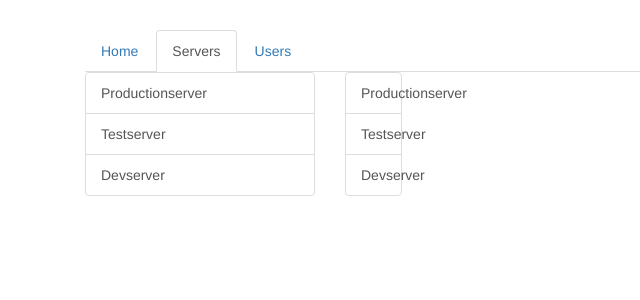
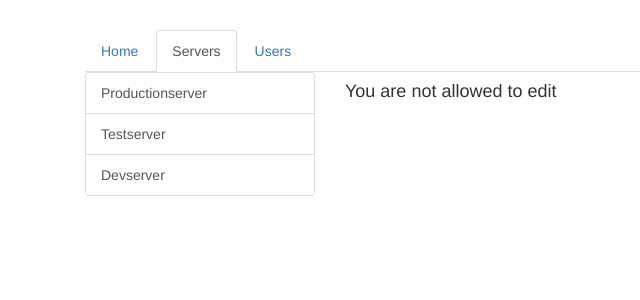
Before and after one commit to singhsanket143/routingDemo, an Angular app: page /servers/1/edit in a window 1280 px wide. Shown: the top 300 px of the page, without its empty margins (180-820 px from the left). Built offline with nearby package versions, Linux system fonts and the light colour scheme.

Commit message:
Query paramters added

```diff
--- a/src/app/app.module.ts
+++ b/src/app/app.module.ts
@@ -17,7 +17,7 @@
   {path: '', component: HomeComponent},
   {path: 'servers', component: ServersComponent, children:[
     {path: ':id', component: ServerComponent},
-    {path: ':id/edit', component: ServersComponent}
+    {path: ':id/edit', component: EditServerComponent}
   ]},
 
   {path: 'users', component: UsersComponent, children: [
--- a/src/app/servers/edit-server/edit-server.component.html
+++ b/src/app/servers/edit-server/edit-server.component.html
@@ -1,3 +1,5 @@
+<h4 *ngIf="!allowEdit">You are not allowed to edit</h4>
+<div *ngIf="allowEdit">
   <div class="form-group">
     <label for="name">Server Name</label>
     <input
@@ -19,3 +21,4 @@
   <button
     class="btn btn-primary"
     (click)="onUpdateServer()">Update Server</button>
+</div>
--- a/src/app/servers/edit-server/edit-server.component.ts
+++ b/src/app/servers/edit-server/edit-server.component.ts
@@ -1,7 +1,7 @@
 import { Component, OnInit } from '@angular/core';
 
 import { ServersService } from '../servers.service';
-import {ActivatedRoute} from '@angular/router';
+import {ActivatedRoute, Params} from '@angular/router';
 
 @Component({
   selector: 'app-edit-server',
@@ -12,11 +12,16 @@
   server: {id: number, name: string, status: string};
   serverName = '';
   serverStatus = '';
+  allowEdit = false;
 
   constructor(private serversService: ServersService, private route: ActivatedRoute) { }
 
   ngOnInit() {
-    this.route.queryParams.subscribe();
+    this.route.queryParams.subscribe(
+      (queryParams: Params) => {
+        this.allowEdit = queryParams['aloowEdit'] === '1' ? true : false;
+      }
+    );
     this.route.fragment.subscribe();
     this.server = this.serversService.getServer(1);
     this.serverName = this.server.name;
--- a/src/app/servers/server/server.component.html
+++ b/src/app/servers/server/server.component.html
@@ -1,2 +1,3 @@
 <h5>{{ server.name }}</h5>
 <p>Server status is {{ server.status }}</p>
+<button class="btn btn-primary" (click)="onEdit()">Edit Server</button>
--- a/src/app/servers/server/server.component.ts
+++ b/src/app/servers/server/server.component.ts
@@ -1,7 +1,7 @@
 import { Component, OnInit } from '@angular/core';
 
 import { ServersService } from '../servers.service';
-import {ActivatedRoute, Params} from "@angular/router";
+import {ActivatedRoute, Params, Router} from "@angular/router";
 
 @Component({
   selector: 'app-server',
@@ -11,7 +11,7 @@
 export class ServerComponent implements OnInit {
   server: {id: number, name: string, status: string};
 
-  constructor(private serversService: ServersService, private route: ActivatedRoute) { }
+  constructor(private serversService: ServersService, private route: ActivatedRoute, private router: Router) { }
 
   ngOnInit() {
     const id: number = +this.route.snapshot.params['id'];
@@ -23,4 +23,8 @@
     );
   }
 
+  onEdit() {
+    this.router.navigate(['edit'], {relativeTo: this.route});
+  }
+
 }
--- a/src/app/servers/servers.component.html
+++ b/src/app/servers/servers.component.html
@@ -3,7 +3,7 @@
     <div class="list-group">
       <a
         [routerLink]="['/servers',server.id]"
-        [queryParams]="{allowEdit: '1'}"
+        [queryParams]="{allowEdit: server.id === 3 ? '1' : '0' }"
         [fragment]="'loading'"
         href="#"
         class="list-group-item"
```
Lines whose indentation alone changed are shown as unchanged.
